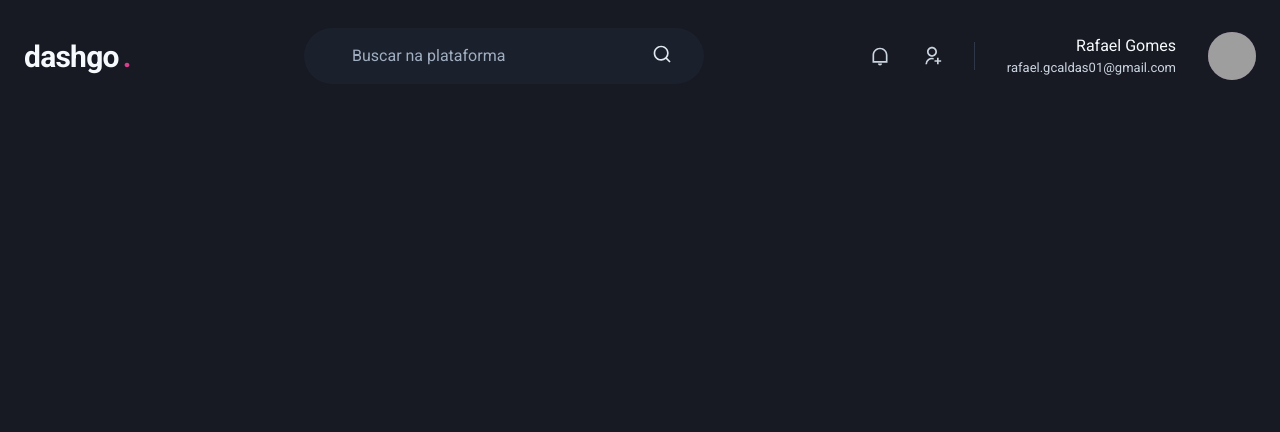
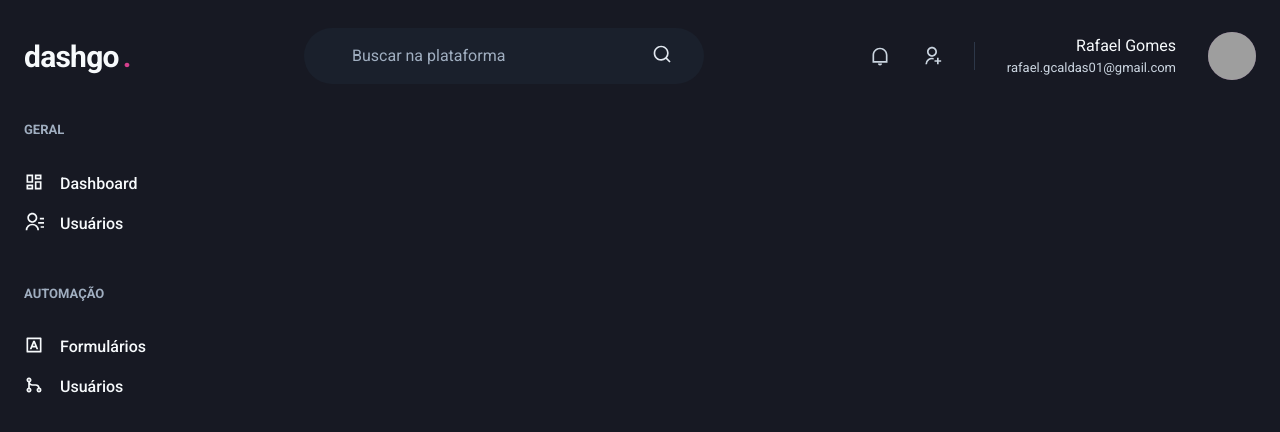
Before and after one commit to rafaelgcaldas/dashgo, a Next.js app: page /dashboard in a window 1280 px wide. Shown: the top 432 px of the page. Built offline with nearby package versions, Linux system fonts and the light colour scheme; grey boxes are pictures that could not be loaded.

Commit message:
Sidebar component

```diff
--- /dev/null
+++ b/src/components/Sidebar.tsx
@@ -0,0 +1,37 @@
+import { Box, Stack, Text, Link, Icon } from "@chakra-ui/react"
+import { RiContactsLine, RiDashboardLine, RiGitMergeLine, RiInputMethodLine } from "react-icons/ri"
+
+export function Sidebar() {
+  return (
+    <Box as="aside" w="64" mr="8">
+      <Stack spacing="12" align="flex-start">
+        <Box>
+          <Text fontWeight="bold" color="gray.400" fontSize="small">GERAL</Text>
+          <Stack spacing="4" mt="8"  align="stretch">
+            <Link display="flex" align="center" >
+              <Icon as={RiDashboardLine} fontSize="20"/>
+              <Text ml="4" fontWeight="medium">Dashboard</Text>
+            </Link>
+            <Link display="flex" align="center" >
+              <Icon as={RiContactsLine} fontSize="20"/>
+              <Text ml="4" fontWeight="medium">Usuários</Text>
+            </Link>
+          </Stack>
+        </Box>
+        <Box>
+          <Text fontWeight="bold" color="gray.400" fontSize="small">AUTOMAÇÃO</Text>
+          <Stack spacing="4" mt="8"  align="stretch">
+            <Link display="flex" align="center" >
+              <Icon as={RiInputMethodLine} fontSize="20"/>
+              <Text ml="4" fontWeight="medium">Formulários</Text>
+            </Link>
+            <Link display="flex" align="center" >
+              <Icon as={RiGitMergeLine} fontSize="20"/>
+              <Text ml="4" fontWeight="medium">Usuários</Text>
+            </Link>
+          </Stack>
+        </Box>
+      </Stack>
+    </Box>
+  )
+}
--- a/src/pages/dashboard.tsx
+++ b/src/pages/dashboard.tsx
@@ -1,7 +1,16 @@
-import Header from "../components/Form/Header";
+import { Flex } from "@chakra-ui/react"
+
+import Header from "../components/Form/Header"
+import { Sidebar } from "../components/Sidebar"
 
 export default function Dashboard() {
   return (
-    <Header />
+    <Flex direction="column" h="100vh">
+      <Header />
+
+      <Flex w="100%" my="6" maxWidth={1480} mx="auto" px="6">
+        <Sidebar />
+      </Flex>
+    </Flex>
   )
 }
```
